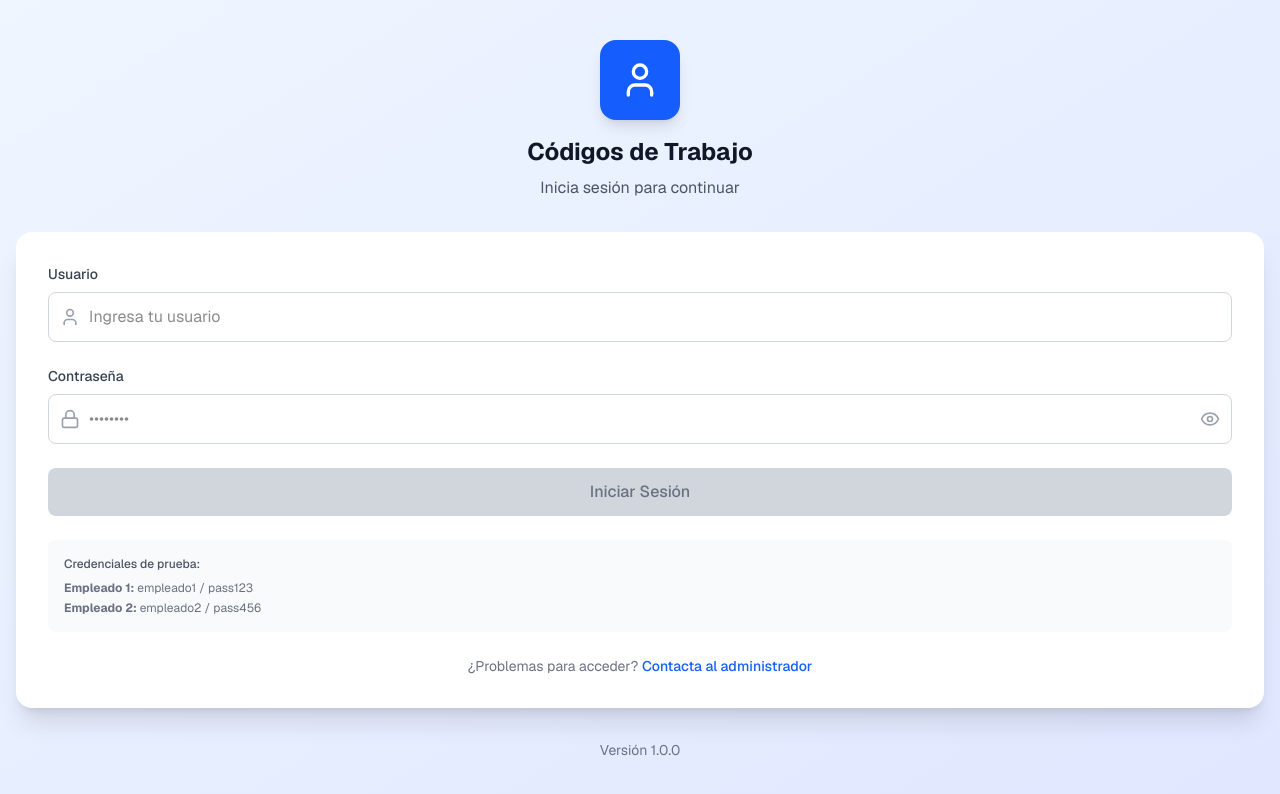
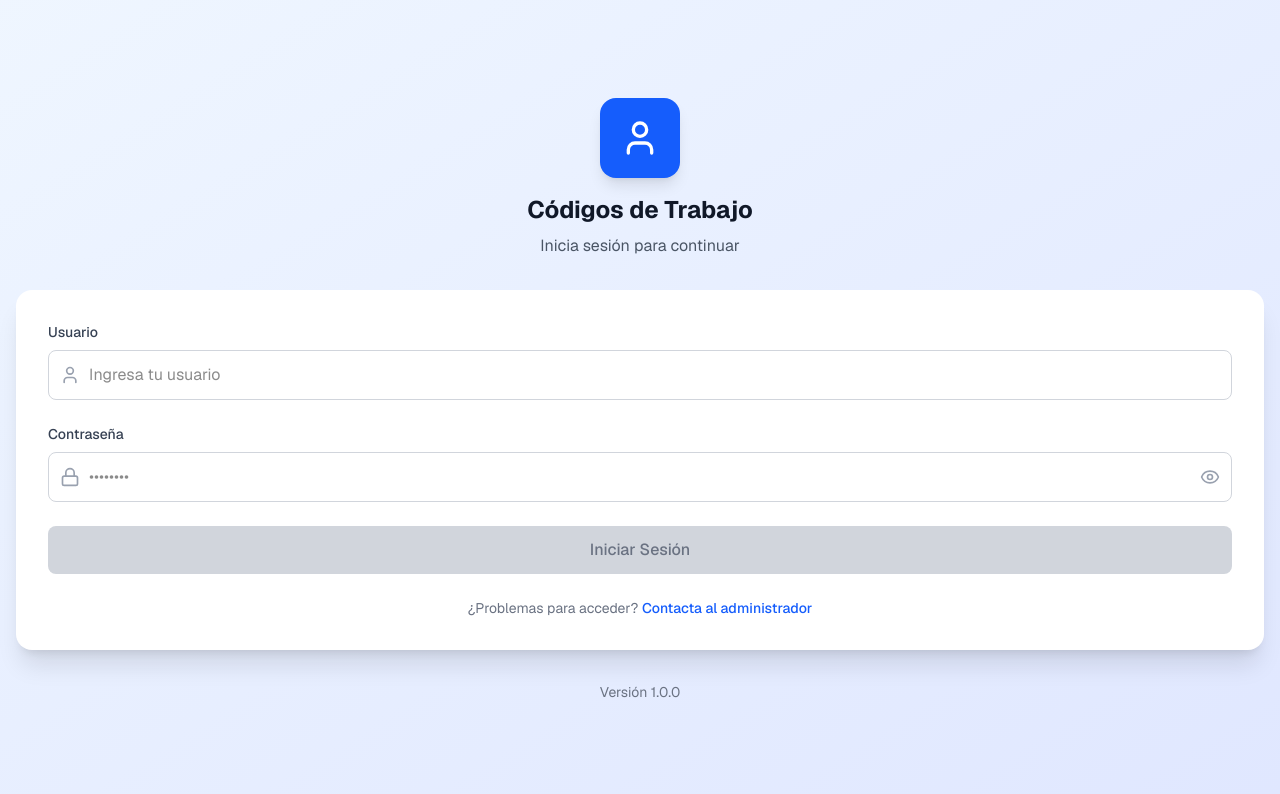
Before and after one commit to pedronev/PWANomina, a Next.js app: page /login in a window 1280 px wide. Shown: the top 794 px of the page. Built offline with nearby package versions, Linux system fonts and the light colour scheme; no server answers.

Commit message:
removed test scenarios

```diff
--- a/app/(auth)/login/page.tsx
+++ b/app/(auth)/login/page.tsx
@@ -52,7 +52,7 @@
   const canSubmit = username.trim() && password.trim() && !isLoading;
 
   return (
-    <div className="min-h-screen bg-gradient-to-br from-blue-50 to-indigo-100 flex items-center justify-center p-4">
+    <div className="h-screen bg-gradient-to-br from-blue-50 to-indigo-100 flex items-center justify-center p-4">
       <motion.div
         initial={{ opacity: 0, y: 20 }}
         animate={{ opacity: 1, y: 0 }}
@@ -169,21 +169,6 @@
             </motion.button>
           </form>
 
-          {/* Credenciales de prueba */}
-          <div className="mt-6 p-4 bg-gray-50 rounded-lg">
-            <p className="text-xs text-gray-600 font-medium mb-2">
-              Credenciales de prueba:
-            </p>
-            <div className="text-xs text-gray-500 space-y-1">
-              <p>
-                <strong>Empleado 1:</strong> empleado1 / pass123
-              </p>
-              <p>
-                <strong>Empleado 2:</strong> empleado2 / pass456
-              </p>
-            </div>
-          </div>
-
           {/* Footer */}
           <div className="mt-6 text-center">
             <p className="text-sm text-gray-500">
```
